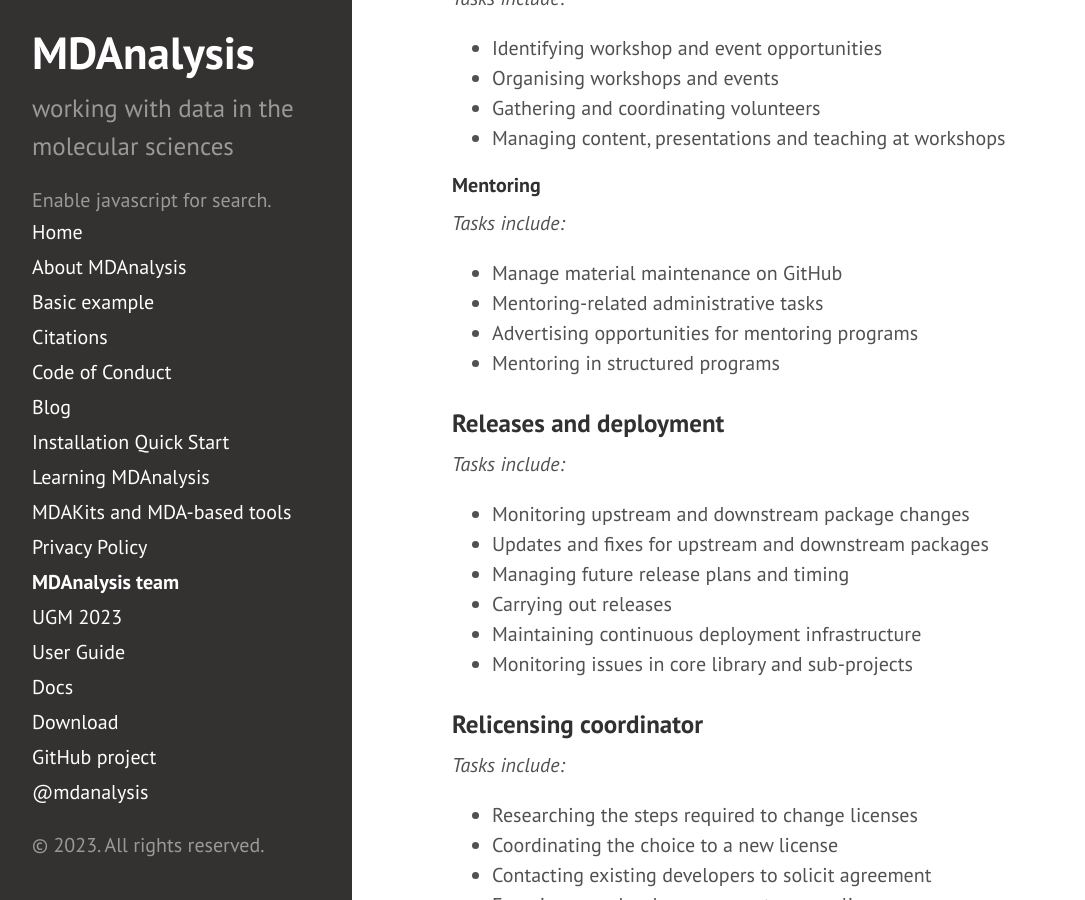
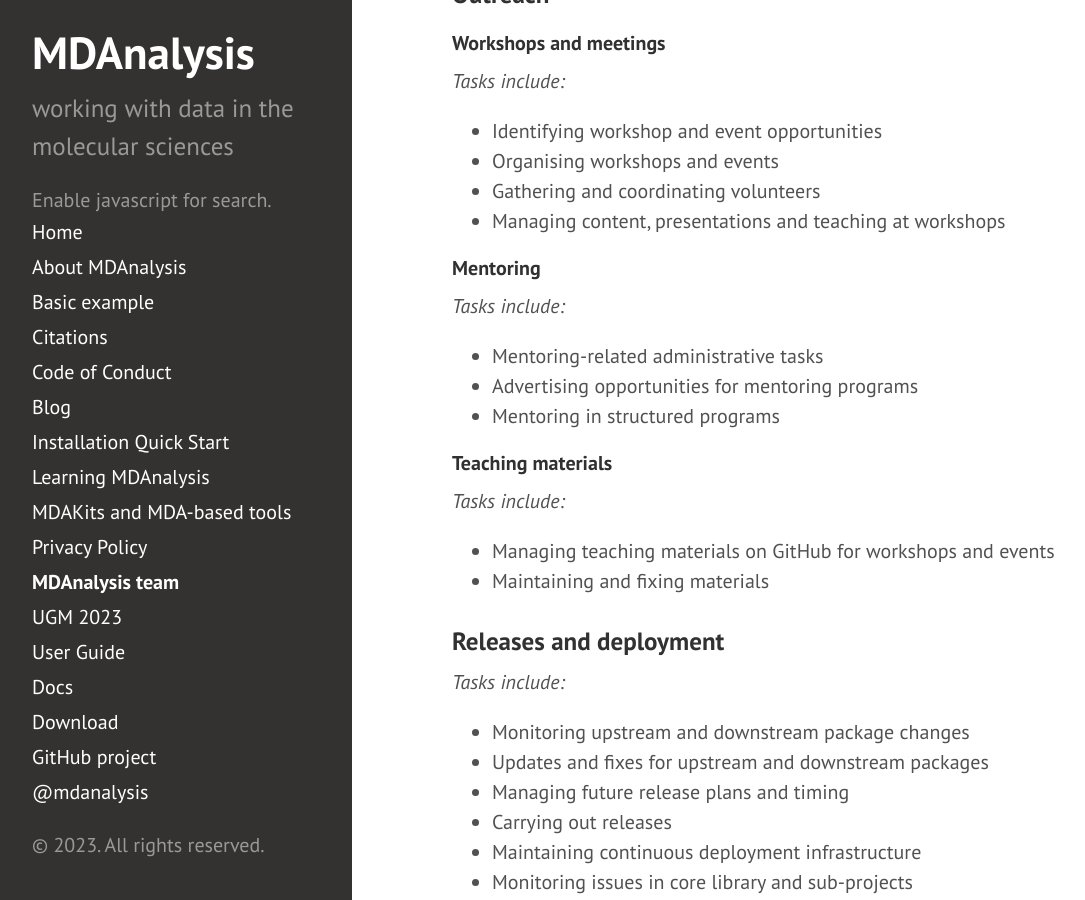
Before and after one commit to MDAnalysis/MDAnalysis.github.io, a Jekyll site: the page built from pages/team.md, in a window 1280 px wide and 900 px high, scrolled down 5375 px. Shown: the whole window, without its empty margins (8-1093 px from the left). Built offline with Jekyll 4.4.1, drawn with Linux system fonts in a browser that asks for light colours; comment, search, counter and statistics services are not loaded; some of the changed text lies outside the part shown.

Commit message:
add "teaching materials" subrole

```diff
--- a/_data/team/roles/outreach.yml
+++ b/_data/team/roles/outreach.yml
@@ -18,7 +18,6 @@ subroles:
 
   - subrole: Mentoring
     tasks:
-      - Manage material maintenance on GitHub
       - Mentoring-related administrative tasks
       - Advertising opportunities for mentoring programs
       - Mentoring in structured programs
@@ -28,3 +27,16 @@ subroles:
     historical_members:
       - Jenna Swarthout Goddard
       - Oliver Beckstein
+
+  - subrole: Teaching materials
+    tasks:
+      - Managing teaching materials on GitHub for workshops and events
+      - Maintaining and fixing materials
+    current_leads:
+      - Rocco Meli
+      - Micaela Matta
+    current_members:
+      - Jenna Swarthout Goddard
+    historical_members:
+      - Irfan Alibay
+      - Micaela Matta
```
